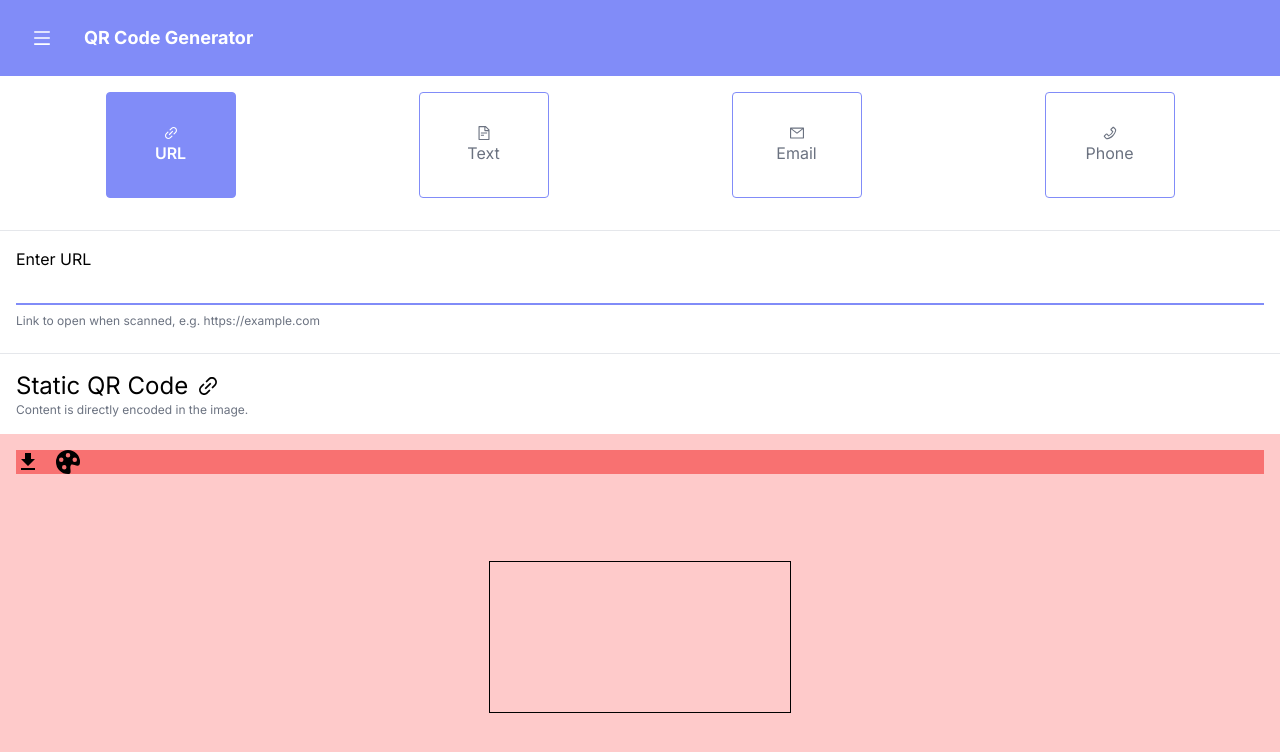
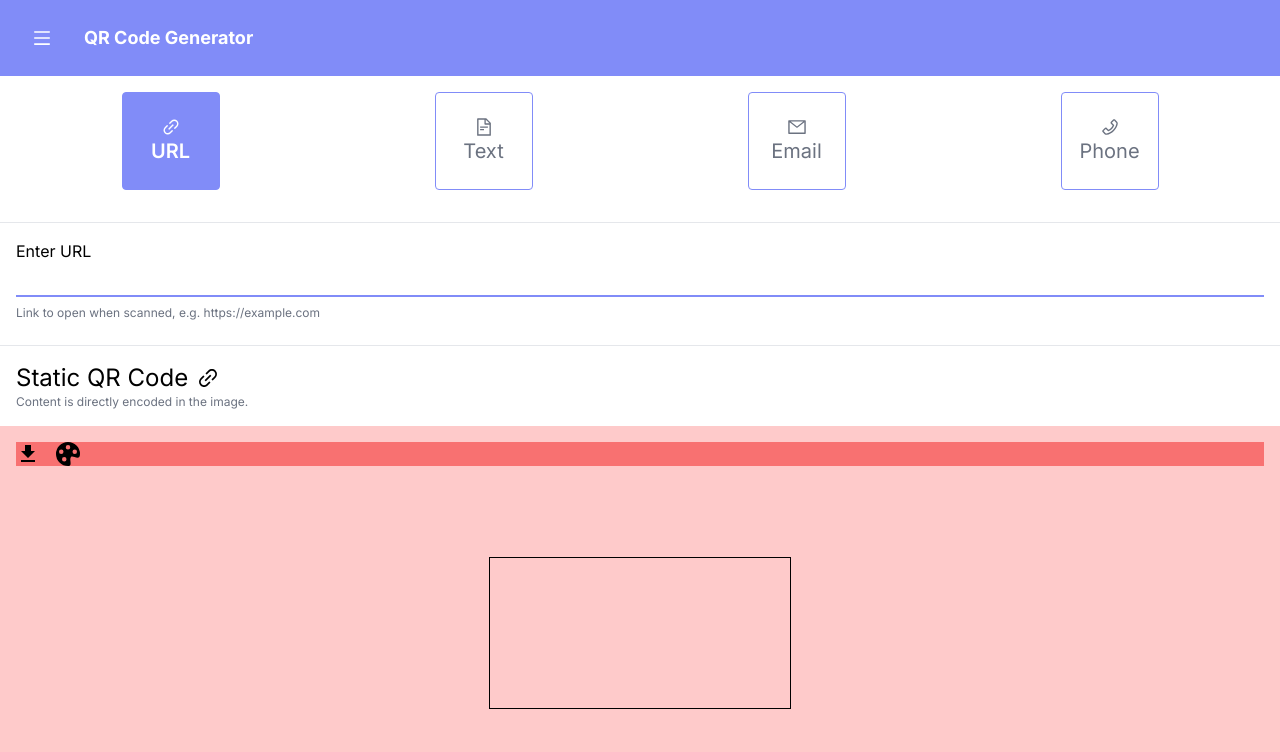
Before and after one commit to Lewisjohnward/qrcodescanner-nextjs, a Next.js app: page /generate in a window 1280 px wide. Shown: the top 752 px of the page. Built offline with nearby package versions, Linux system fonts and the light colour scheme.

Commit message:
changed padding

```diff
--- a/app/generate/page.js
+++ b/app/generate/page.js
@@ -74,7 +74,7 @@ export default function Generate() {
 
     return (
         <div className="flex flex-col gap-4 flex-grow overflow-scroll [&>div]:px-4">
-            <div className="flex gap-1 justify-around my-4 [&>*]:w-16">
+            <div className="flex gap-1 justify-around my-4 [&>*]:w-16 text-xl">
                 {options.map((d, i) => {
                     return (
                         <div
@@ -83,7 +83,7 @@ export default function Generate() {
                                 setIcon(d.icon)
                                 setContent(i)
                             }}
-                            className={`flex flex-col justify-center items-center py-8 px-16 border border-indigo-400 rounded ${i == content ? "bg-indigo-400 text-white font-semibold " : "text-gray-500 cursor-pointer"}`}>
+                            className={`flex flex-col justify-center items-center py-6 px-12 border border-indigo-400 rounded ${i == content ? "bg-indigo-400 text-white font-semibold " : "text-gray-500 cursor-pointer"}`}>
                             {d.icon}
                             <p>{d.text}</p>
                         </div>
```
